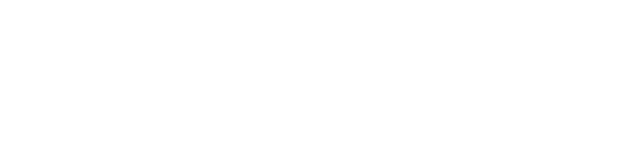
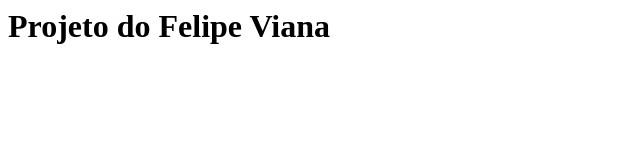
Before and after one commit to felipeviana1993/meu-site, a plain HTML site: page index.html in a window 1280 px wide. Shown: the whole page, without its empty margins (0-640 px from the left). Drawn offline with Linux system fonts and the light colour scheme.

Commit message:
Titulo da Pagina

```diff
--- a/index.html
+++ b/index.html
@@ -2,5 +2,6 @@
 	<head>
 	</head>
 	<body>
+		<h1>Projeto do Felipe Viana</h1>
 	</body>
 </html>
```
